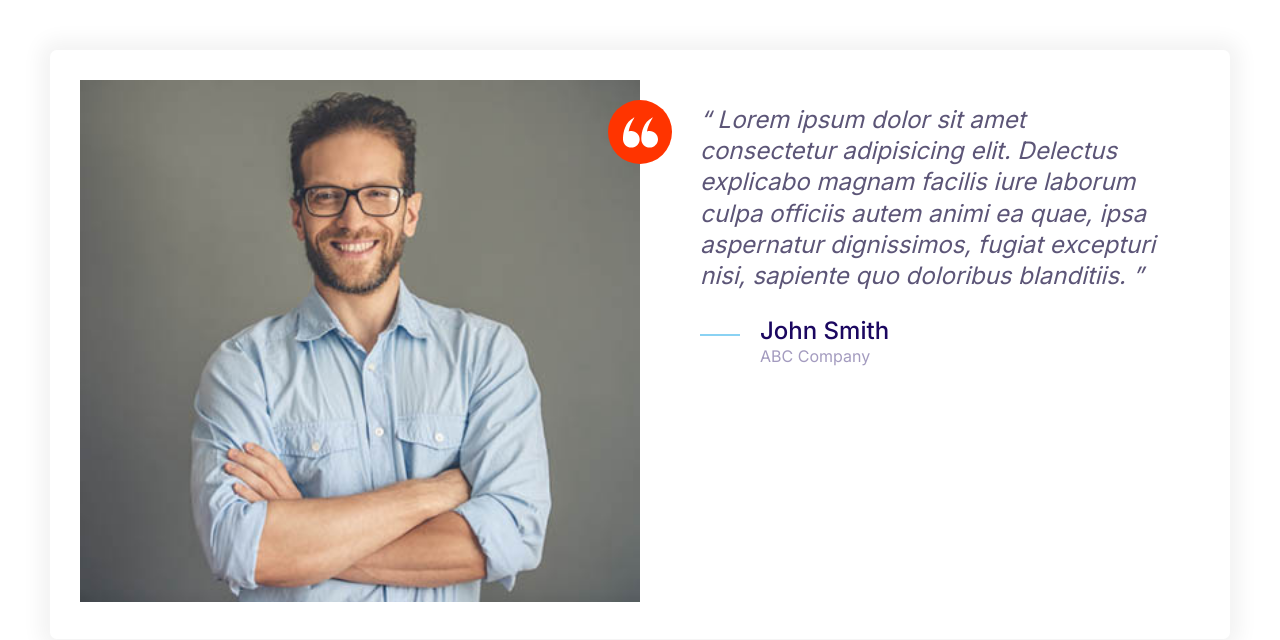
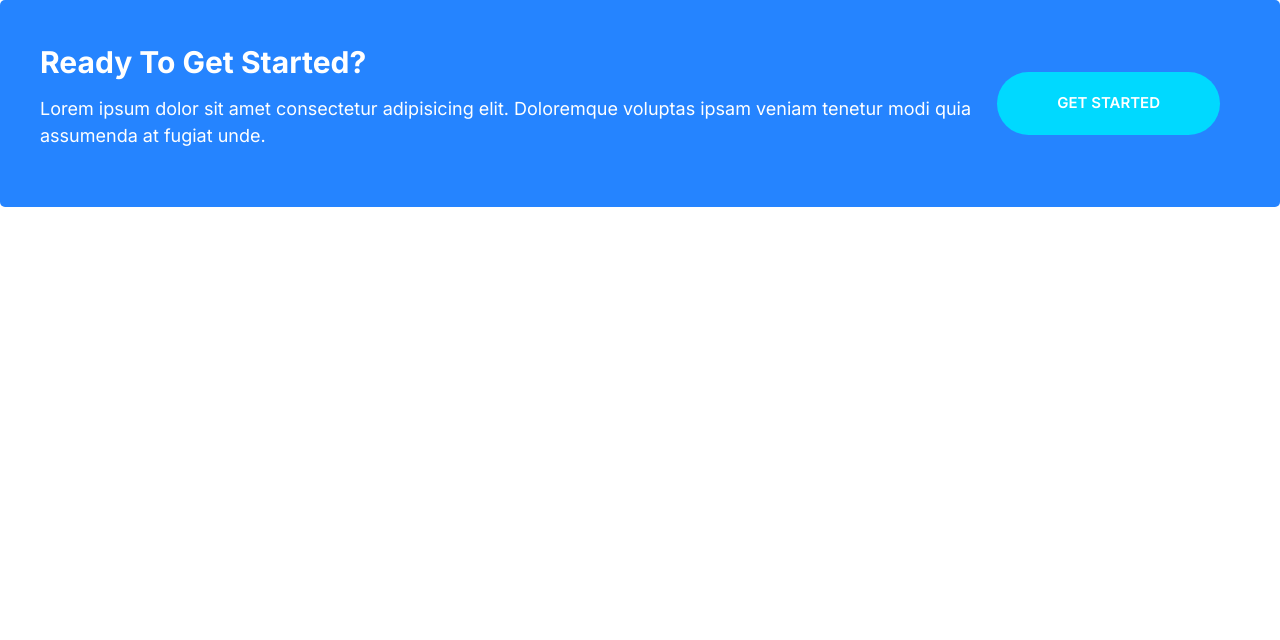
Before and after one commit to dule979/Demo-single-page-application, a plain HTML site: page index.html in a window 1280 px wide. Drawn offline with Linux system fonts and the light colour scheme.

Commit message:
Creating callout component.

```diff
--- a/css/style.css
+++ b/css/style.css
@@ -252,6 +252,11 @@ a {
   width: 100%;
 }
 
+.btn--stretched {
+  padding-left: 6rem;
+  padding-right: 6rem;
+}
+
 @media screen and (min-width: 1024px) {
   .btn {
     font-size: 1.5rem;
@@ -503,3 +508,45 @@ a {
     width: 100%;
   }
 }
+
+/* Callouts */
+
+.callout {
+  padding: 4rem;
+  border-radius: 5px;
+}
+
+.callout--primary {
+  background-color: var(--color-primary);
+  color: #fff;
+}
+
+.callout__heading {
+  color: #fff;
+  font-size: 3rem;
+  margin-top: 0;
+}
+
+.callout__content {
+  text-align: center;
+}
+
+.callout .btn {
+  justify-self: center;
+  align-self: center;
+}
+
+@media screen and (min-width: 768px) {
+  .callout .grid--cols-2 {
+    grid-template-columns: 1fr auto;
+  }
+
+  .callout__content {
+    text-align: left;
+  }
+
+  .callout .btn {
+    justify-self: start;
+    margin: 0 2rem;
+  }
+}
--- a/index.html
+++ b/index.html
@@ -12,37 +12,18 @@
     <link rel="stylesheet" href="/css/normalize.css" />
     <link rel="stylesheet" href="/css/style.css" />
   </head>
-  <body style="padding: 5rem">
-    <div class="card testimonial grid grid--cols-2">
-      <div class="testimonial__image">
-        <img src="./images/testimonial.jpg" alt="A smilling happy customer" />
-        <span class="icon-container icon-container--accent">
-          <svg class="icon icon--white icon-small">
-            <use xlink:href="images/sprite.svg#quotes"></use>
-          </svg>
-        </span>
+  <body>
+    <div class="callout callout--primary">
+      <div class="grid grid--cols-2">
+        <div class="callout__content">
+          <h2 class="callout__heading">Ready To Get Started?</h2>
+          <p>
+            Lorem ipsum dolor sit amet consectetur adipisicing elit. Doloremque
+            voluptas ipsam veniam tenetur modi quia assumenda at fugiat unde.
+          </p>
+        </div>
+        <a href="#" class="btn btn--secondary btn--stretched">Get Started</a>
       </div>
-      <blockquote class="quote">
-        <p class="quote__text">
-          Lorem ipsum dolor sit amet consectetur adipisicing elit. Delectus
-          explicabo magnam facilis iure laborum culpa officiis autem animi ea
-          quae, ipsa aspernatur dignissimos, fugiat excepturi nisi, sapiente quo
-          doloribus blanditiis.
-        </p>
-        <footer>
-          <div class="media">
-            <div class="media__image">
-              <svg class="icon icon--primary quote__line">
-                <use xlink:href="images/sprite.svg#line"></use>
-              </svg>
-            </div>
-            <div class="media__body">
-              <h3 class="media__title quote__author">John Smith</h3>
-              <p class="quote__organization">ABC Company</p>
-            </div>
-          </div>
-        </footer>
-      </blockquote>
     </div>
   </body>
 </html>
```
Also changed, not shown: components/callouts.html (added, +12 -0 lines).
